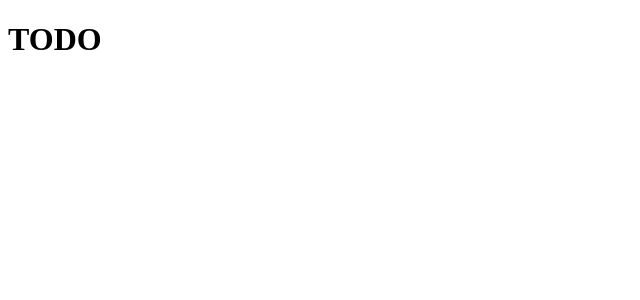
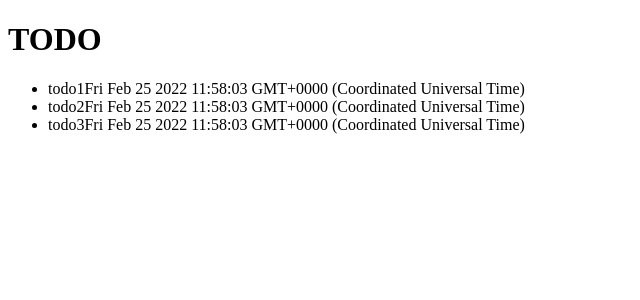
Before and after one commit to yuyakinjo/angular-todo, an Angular app: page / in a window 1280 px wide. Shown: the top 300 px of the page, without its empty margins (0-640 px from the left). Built offline with nearby package versions, Linux system fonts and the light colour scheme.

Commit message:
chore: new Mapでtodo追加

```diff
--- a/src/app/app.component.html
+++ b/src/app/app.component.html
@@ -1 +1,10 @@
 <h1>{{ title | uppercase }}</h1>
+
+<!-- <input type="text" [formControl]="form" /> -->
+
+<ul>
+  <li *ngFor="let todo of todos | keyvalue">
+    <span>{{ todo.key }}</span>
+    <span>{{ todo.value }}</span>
+  </li>
+</ul>
--- a/src/app/app.component.ts
+++ b/src/app/app.component.ts
@@ -3,8 +3,14 @@ import { Component } from '@angular/core';
 @Component({
   selector: 'app-root',
   templateUrl: './app.component.html',
-  styleUrls: ['./app.component.scss']
+  styleUrls: ['./app.component.scss'],
 })
 export class AppComponent {
-  title = "todo"
+  title = 'todo';
+
+  todos = new Map([
+    ['todo1', new Date()],
+    ['todo2', new Date()],
+    ['todo3', new Date()],
+  ]);
 }
```
